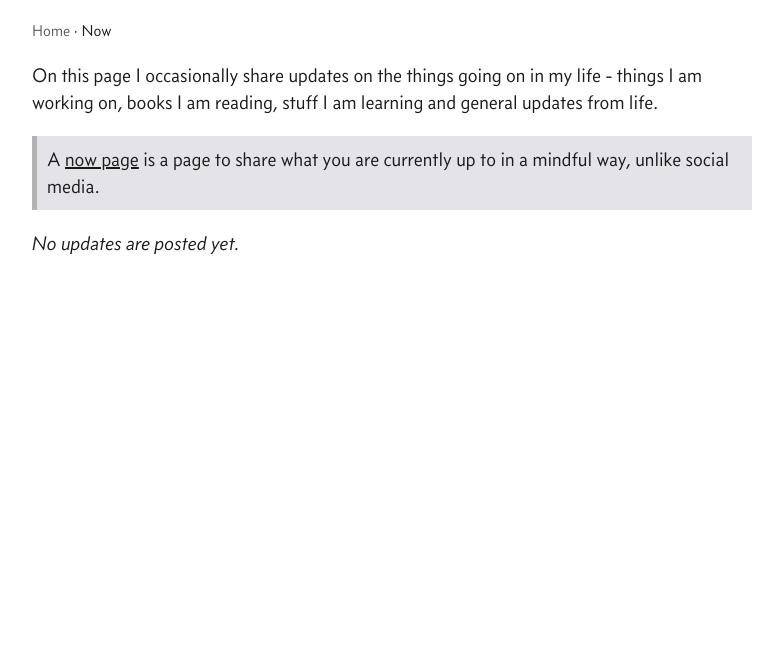
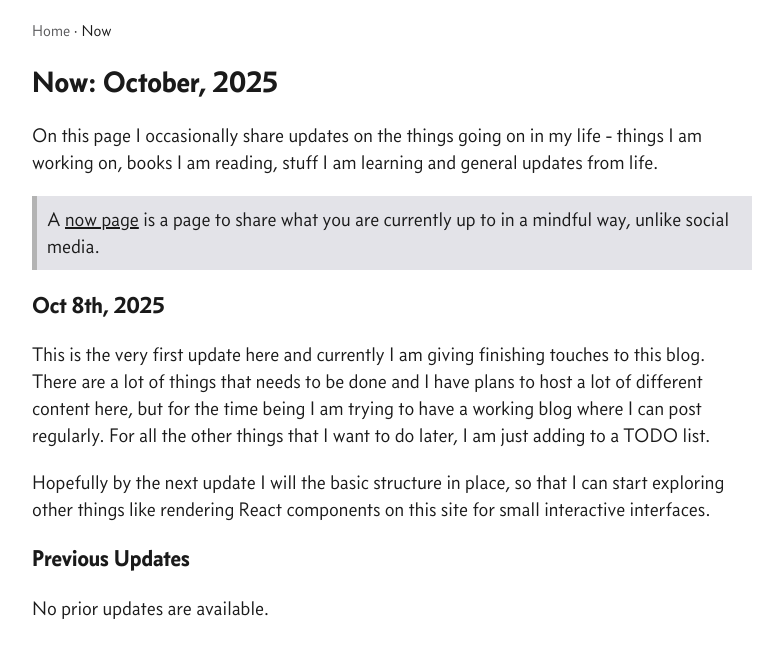
Before and after one commit to adityaprasoon/adityaprasoon.github.io, a Jekyll site: the page built from now.html, in a window 1280 px wide. Shown: the top 658 px of the page, without its empty margins (248-1031 px from the left). Built offline with Jekyll 4.4.1, drawn with Linux system fonts in a browser that asks for light colours.

Commit message:
updates to the now page

```diff
--- a/_config.yml
+++ b/_config.yml
@@ -2,3 +2,7 @@ plugins:
   - jekyll-feed
   - jekyll-sitemap
   - jekyll-seo-tag
+
+collections:
+  updates:
+    output: true
--- a/_includes/back-home.html
+++ b/_includes/back-home.html
@@ -1,5 +1,5 @@
 <nav class="back-home">
-  <a href="/">
+  <a class="no-decoration" href="/">
    ← Go back to home
   </a>
 </nav>
--- a/assets/css/styles.css
+++ b/assets/css/styles.css
@@ -111,6 +111,12 @@ a:active,
 a:focus {
     color: unset;
 }
+a.no-decoration {
+    text-decoration: none;
+    &:hover {
+        text-decoration: underline;
+    }
+}
 
 h1 {
     font-size: 1.5em;
@@ -137,11 +143,9 @@ h3 {
         text-decoration: none;
         color: var(--secondary-font-color);
         font-weight: 300;
-
         &.current {
             color: var(--main-font-color);
         }
-
         &:hover {
             text-decoration: underline;
         }
@@ -200,12 +204,7 @@ h3 {
     }
 
     .title {
-        text-decoration: none;
         font-size: var(--font-size-normal);
-
-        &:hover {
-            text-decoration: underline;
-        }
     }
 }
 
@@ -216,23 +215,13 @@ h3 {
 }
 
 nav.back-home {
-    a {
-        text-decoration: none;
-
-        &:hover {
-            text-decoration: underline;
-        }
-    }
     font-size: var(--font-size-small);
 }
 
 .post-footer {
-    font-size: var(--font-size-small);
     .top {
         text-decoration: none;
-        &:hover {
-            text-decoration: underline;
-        }
+        &:hover {}
     }
 }
 
--- a/index.html
+++ b/index.html
@@ -69,7 +69,7 @@ layout: with-nav-bar
     {% for post in site.posts %}
     <article class="post" data-category="{{post.category}}">
         <p class="first">
-            <a href="{{post.url}}" class="title">{{ post.title }}</a>
+            <a href="{{post.url}}" class="title no-decoration">{{ post.title }}</a>
             <span class="category">{{post.category | capitalize}}</span>
             <span class="date">{{post.date | date_to_string: "ordinal", "US"}}</span>
         </p>
--- /dev/null
+++ b/now.html
@@ -0,0 +1,32 @@
+---
+layout: with-nav-bar
+title: Now
+---
+{% assign sorted_updates = site.updates | sort: 'date' | reverse %}
+<h1>Now: {{sorted_updates.first.date | | date: "%B, %Y"}}</h1>
+<p>On this page I occasionally share updates on the things going on in my life - things I am working on,
+    books I am reading, stuff I am learning and general updates from life.</p>
+
+<blockquote>
+    <p>A <a href="https://now.page/" target="_blank">now page</a>
+        is a page to share what you are currently up to in a mindful way, unlike social media.</p>
+</blockquote>
+
+
+
+{% if sorted_updates.first %}
+{% assign latest_update = sorted_updates.first%}
+<h2>{{latest_update.date | date_to_string: "ordinal", "US"}}</h2>
+{{latest_update.content}}
+{% else %}
+<p><em>No updates are posted yet.</em></p>
+{% endif%}
+
+<h2>Previous Updates</h2>
+{% for update in sorted_updates offset:1 %}
+<p>
+    <a class="no-decoration" href="{{update.url}}">Now: {{update.date | date: "%B, %Y" }}</a>
+</p>
+{% else %}
+<p>No prior updates are available.</p>
+{% endfor %}
--- a/now.md
+++ /dev/null
@@ -1,10 +0,0 @@
----
-layout: with-nav-bar
-title: Now
----
-On this page I occasionally share updates on the things going on in my life - things I am working on,
-books I am reading, stuff I am learning and general updates from life.
-
-> A [now page](https://now.page/){:target="_blank"} is a page to share what you are currently up to in a mindful way, unlike social media.
-
-_No updates are posted yet._
```
Also changed, not shown: _updates/2025-10-08-setting-up-blog.md (added, +9 -0 lines).
